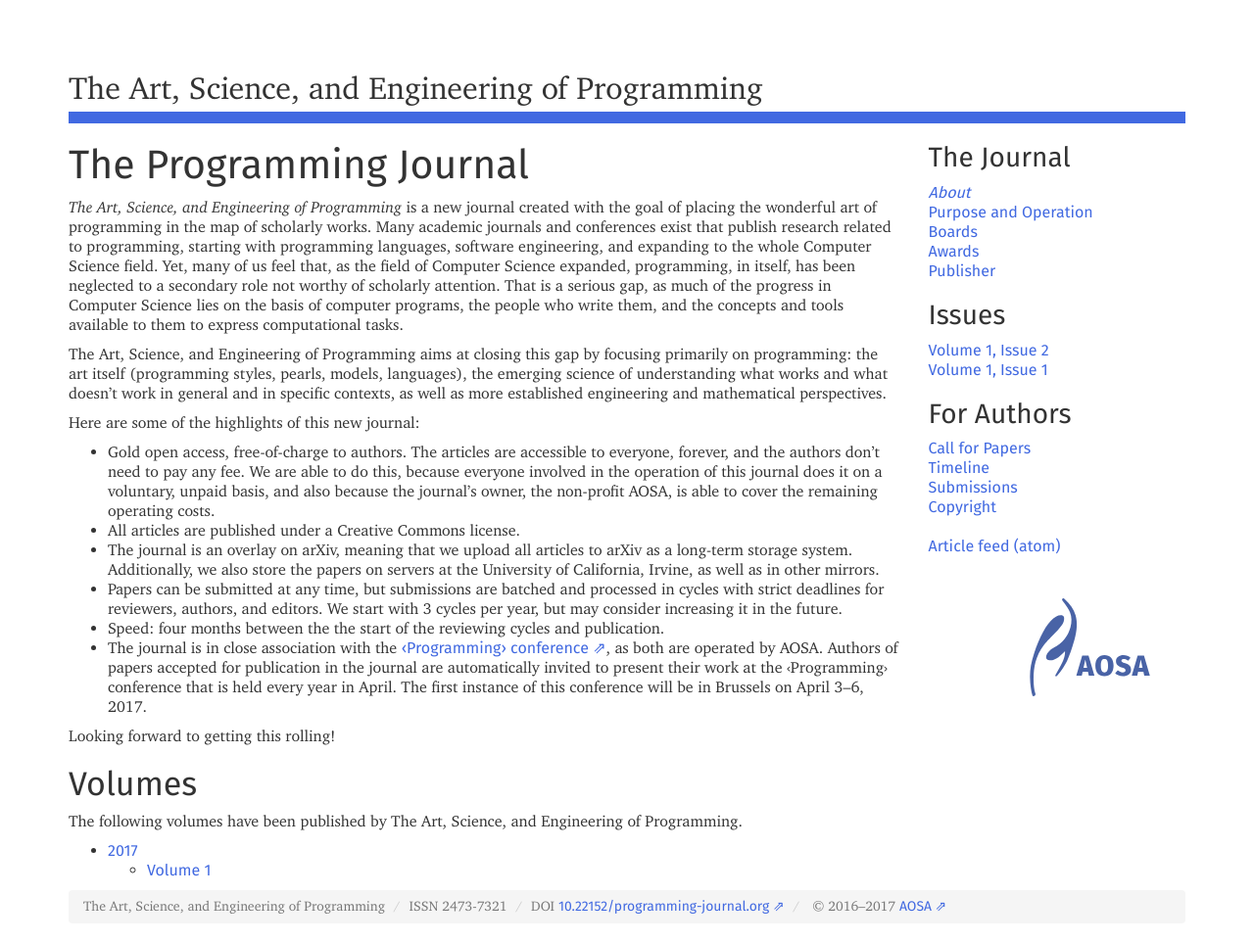
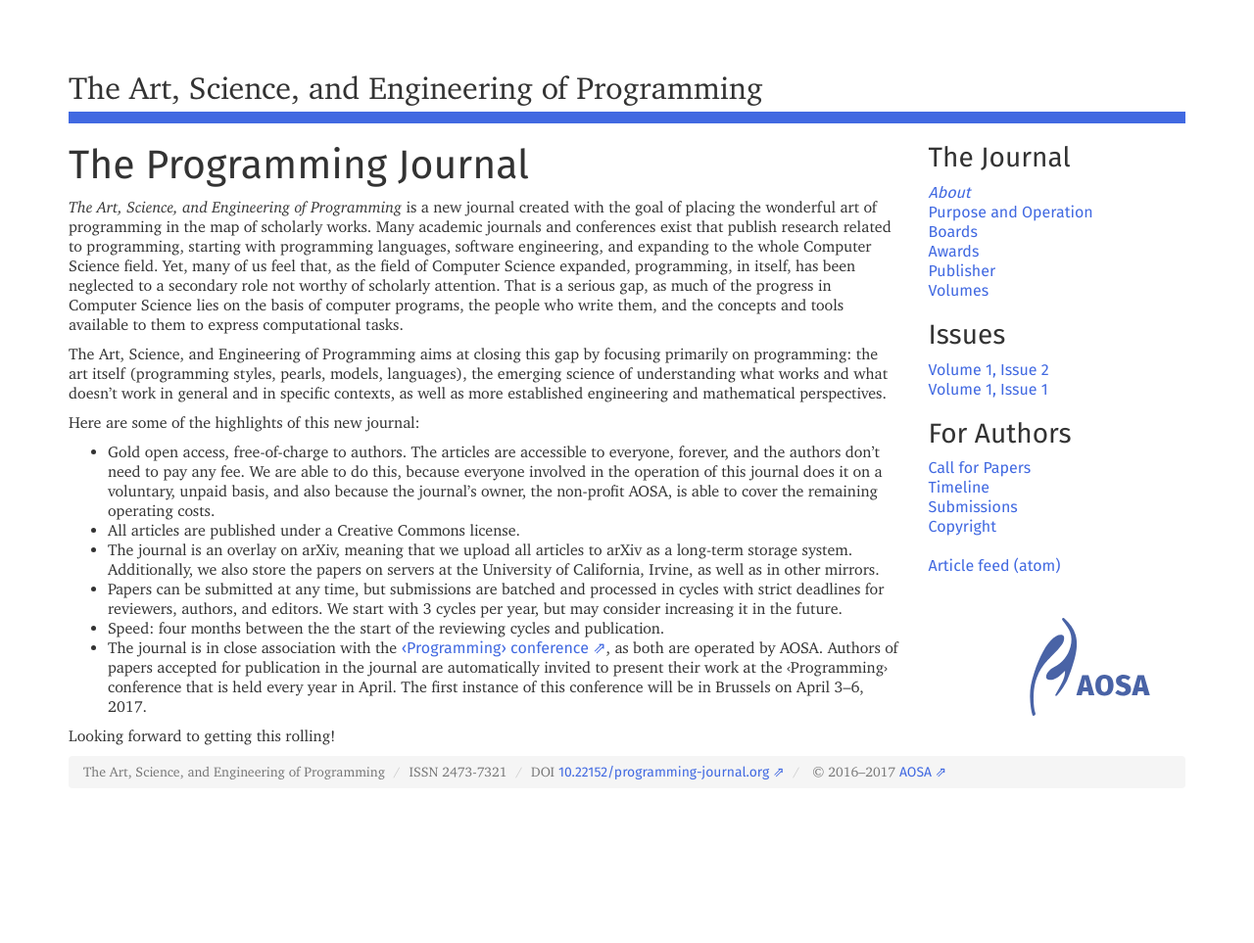
Before and after one commit to programming-journal/programming-journal.github.io, a Jekyll site: the page built from index.markdown, in a window 1280 px wide. Shown: the whole page at 98% size. Built offline with Jekyll 4.4.1, drawn with Linux system fonts in a browser that asks for light colours; nearby versions of some CDN libraries; after the commit the page ends 900 px from its top, so only the background shows below that.

Commit message:
move volumes to own pages

```diff
--- a/index.markdown
+++ b/index.markdown
@@ -21,11 +21,4 @@ Here are some of the highlights of this new journal:
 
 Looking forward to getting this rolling!
 
-## Volumes
-
-The following volumes have been published by The Art, Science, and Engineering of Programming.
-
-* [2017](2017)
-  * [Volume 1](2017/1)
-
 [programming]: http://programming-conference.org
```
Also changed, not shown: volumes/index.markdown (added, +11 -0 lines).
